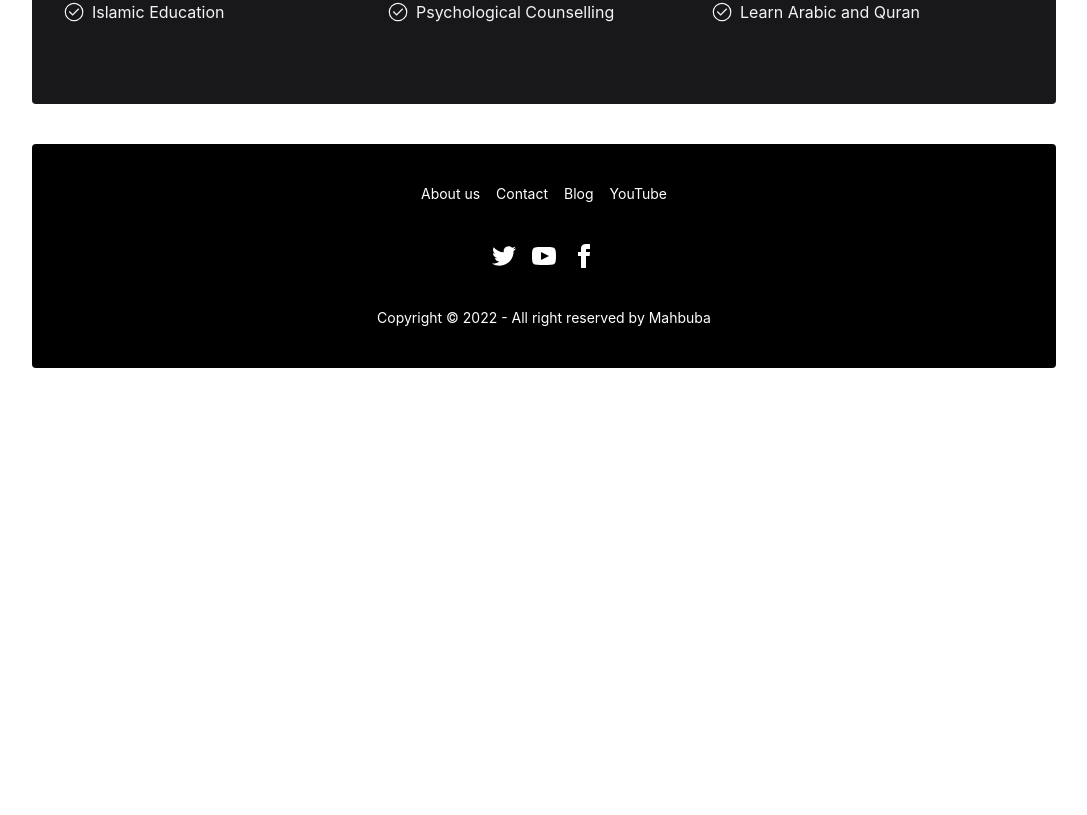
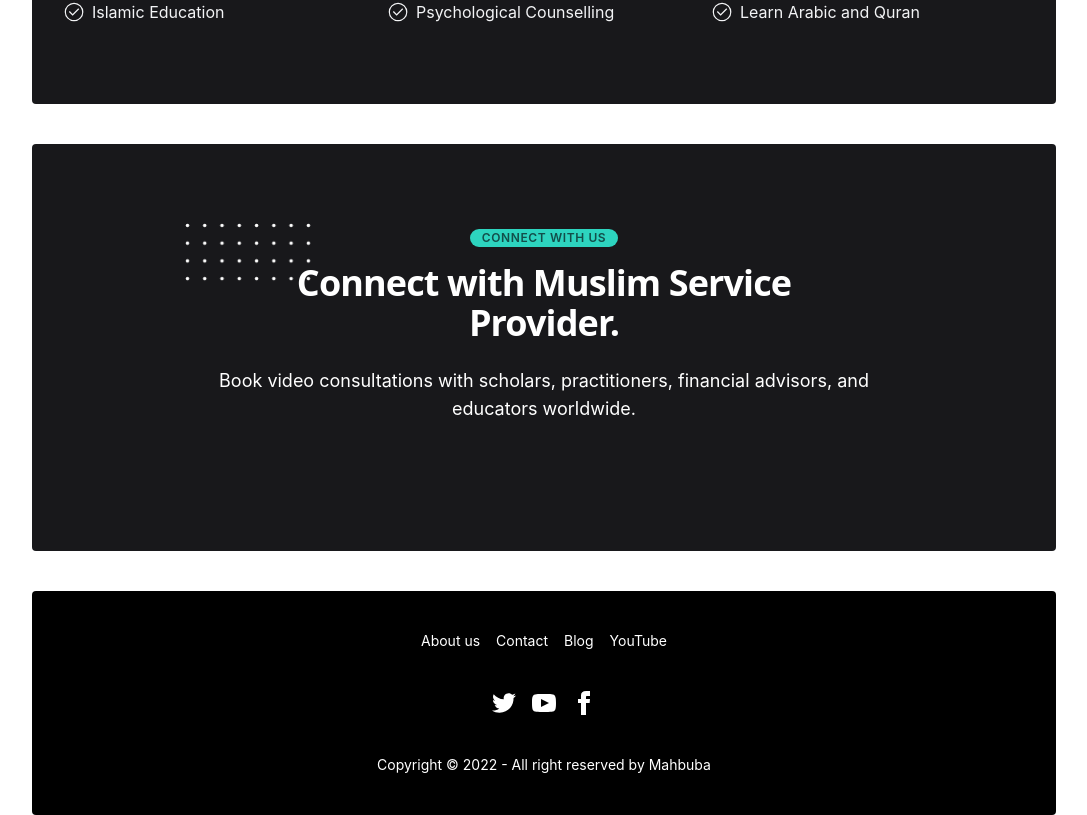
Before and after one commit to Mahbuba-Akhter-Ema/muslimah-client, a React (Create React App) app: page / in a window 1280 px wide. Shown: the part 928-1743 px from the top of the page, without its empty margins (96-1183 px from the left). Before the commit the page ends 1296 px from the top, so only its background shows below. Built offline with nearby package versions, Linux system fonts and the light colour scheme.

Commit message:
added services section

```diff
--- a/package.json
+++ b/package.json
@@ -9,6 +9,7 @@
     "daisyui": "^2.38.1",
     "react": "^18.2.0",
     "react-dom": "^18.2.0",
+    "react-icons": "^4.6.0",
     "react-router-dom": "^6.4.3",
     "react-scripts": "5.0.1",
     "web-vitals": "^2.1.4"
--- a/src/Pages/Home/Home/Home.js
+++ b/src/Pages/Home/Home/Home.js
@@ -1,12 +1,14 @@
 import React from 'react';
 import About from '../About/About';
 import Banner from '../Banner/Banner';
+import Services from '../Services/Services';
 
 const Home = () => {
     return (
         <div>
             <Banner></Banner>
             <About></About>
+            <Services></Services>
         </div>
     );
 };
--- /dev/null
+++ b/src/Pages/Home/Services/Services.js
@@ -0,0 +1,57 @@
+import React, { useEffect, useState } from 'react';
+
+const Services = () => {
+  const [services, setServices] = useState([]);
+  useEffect(() => {
+    fetch('services.json')
+    .then(res => res.json)
+    .then(data => setServices(data));
+  },[])
+    return (
+        <div className="px-4 py-16 mx-auto sm:max-w-xl md:max-w-full lg:max-w-screen-xl md:px-24 lg:px-8 lg:py-20 bg-zinc-900 mt-10 rounded">
+      <div className="max-w-xl mb-10 md:mx-auto sm:text-center lg:max-w-2xl md:mb-12">
+        <div>
+          <p className="inline-block px-3 py-px mb-4 text-xs font-semibold tracking-wider text-teal-900 uppercase rounded-full bg-teal-400">
+            Connect With Us
+          </p>
+        </div>
+        <h2 className="max-w-lg mb-6 font-sans text-3xl font-bold leading-none tracking-tight text-white sm:text-4xl md:mx-auto">
+          <span className="relative inline-block">
+            <svg
+              viewBox="0 0 52 24"
+              fill="currentColor"
+              className="absolute top-0 left-0 z-0 hidden w-32 -mt-8 -ml-20 text-white lg:w-32 lg:-ml-28 lg:-mt-10 sm:block"
+            >
+              <defs>
+                <pattern
+                  id="bc9273ce-29bb-4565-959b-714607d4d027"
+                  x="0"
+                  y="0"
+                  width=".135"
+                  height=".30"
+                >
+                  <circle cx="1" cy="1" r=".7" />
+                </pattern>
+              </defs>
+              <rect
+                fill="url(#bc9273ce-29bb-4565-959b-714607d4d027)"
+                width="52"
+                height="24"
+              />
+            </svg>
+            <span className="relative">Connect</span>
+          </span>{' '}
+          with Muslim Service Provider.
+        </h2>
+        <p className="text-base text-white md:text-lg">
+        Book video consultations with scholars, practitioners, financial advisors, and educators worldwide.
+        </p>
+      </div>
+      <div className="grid max-w-md gap-10 row-gap-8 lg:max-w-screen-lg sm:row-gap-10 lg:grid-cols-3 xl:max-w-screen-lg sm:mx-auto">
+        <h2 className='text-white'>{services.length}</h2>
+      </div>
+    </div>
+    );
+};
+
+export default Services;
--- /dev/null
+++ b/src/Pages/Home/ServicesCard/ServicesCard.js
@@ -0,0 +1,35 @@
+import React from 'react';
+
+const ServicesCard = () => {
+    return (
+        <div className="flex flex-col transition duration-300 bg-white rounded shadow-sm hover:shadow">
+          <div className="relative w-full h-48">
+            <img
+              src="https://images.pexels.com/photos/3184305/pexels-photo-3184305.jpeg?auto=compress&amp;cs=tinysrgb&amp;dpr=2&amp;h=750&amp;w=1260"
+              className="object-cover w-full h-full rounded-t"
+              alt="Plan"
+            />
+          </div>
+          <div className="flex flex-col justify-between flex-grow p-8 border border-t-0 rounded-b">
+            <div>
+              <div className="text-lg font-semibold">Basic</div>
+              <p className="text-sm text-gray-900">
+                Sed ut perspiciatis unde omnis iste natus error sit voluptatem
+                doloremque.
+              </p>
+              <div className="mt-1 mb-4 mr-1 text-4xl font-bold sm:text-5xl">
+                $12
+              </div>
+            </div>
+            <a
+              href="/"
+              className="inline-flex items-center justify-center w-full h-12 px-6 font-medium tracking-wide text-white transition duration-200 rounded shadow-md bg-purple-400 hover:bg-purple-700 focus:shadow-outline focus:outline-none"
+            >
+              Buy Basic
+            </a>
+          </div>
+        </div>
+    );
+};
+
+export default ServicesCard;
```
Also changed, not shown: 1 other file (tests, documents, lock files or other folders).
